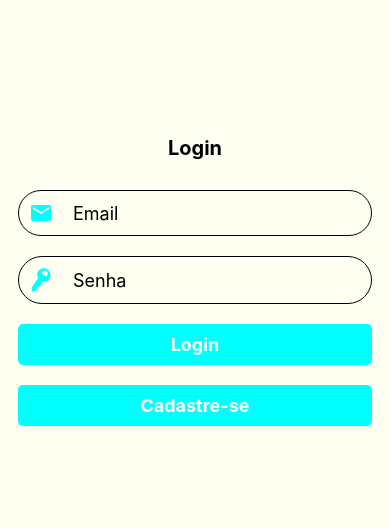
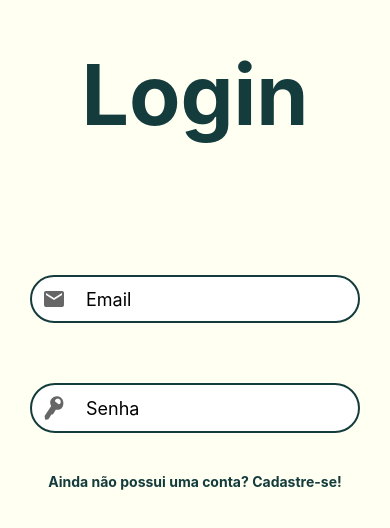
Before and after one commit to henrique117/projetoReactNative, a React Native app: screen / in a window 390 px wide. Shown: the part 136-664 px from the top of the page. Built offline with nearby package versions, Linux system fonts and the light colour scheme.

Commit message:
Arrumando a tela Login

```diff
--- a/src/components/Button/index.tsx
+++ b/src/components/Button/index.tsx
@@ -9,14 +9,23 @@ export default function Button({onPress, title, type, ...rest}:ButtonProps) {
             style={
                 type == 'ciano'
                     ? styles.buttonCiano
-                    : type == 'white'
-                    ? styles.buttonBlack
-                    : styles.buttonWhite
+                    : type == 'logcad'
+                    ? styles.buttonLogcad
+                    : styles.buttonDown
             }
             onPress={onPress}
             {...rest}
         >
-            <Text style={styles.text}>{title}</Text>
+            <Text
+                style={
+                    type == 'logcad'
+                        ? styles.textLogcad
+                        : type == 'down'
+                        ? styles.textDown
+                        : styles.text
+                }>
+                    {title}
+            </Text>
         </TouchableOpacity>
     )
 }
--- a/src/components/Button/styles.ts
+++ b/src/components/Button/styles.ts
@@ -2,13 +2,13 @@ import { StyleSheet } from 'react-native'
 import colors from '../../styles/colors'
 
 const styles = StyleSheet.create({
-    buttonBlack: {
-      backgroundColor: colors.black,
+    buttonDown: {
+      backgroundColor: colors.back,
       borderRadius: 5,
       margin: 10
     },
-    buttonWhite: {
-      backgroundColor: colors.white,
+    buttonLogcad: {
+      backgroundColor: colors.back,
       borderRadius: 5,
       margin: 10
     },
@@ -23,6 +23,20 @@ const styles = StyleSheet.create({
       textAlign: 'center',
       padding: 10,
       fontSize: 18
+    },
+
+    textLogcad: {
+      color: colors.backDarkGreen,
+      textAlign: 'center',
+      fontWeight: 'bold',
+      fontSize: 84,
+    },
+
+    textDown: {
+      color: colors.backDarkGreen,
+      textAlign: 'center',
+      fontWeight: 'bold',
+      fontSize: 14,
     }
   })
 
--- a/src/interfaces/Button.interface.ts
+++ b/src/interfaces/Button.interface.ts
@@ -1,5 +1,5 @@
 export interface ButtonProps {
     onPress: () => void
     title: string
-    type: 'black' | 'white' | 'ciano'
+    type: 'down' | 'logcad' | 'ciano'
 }
--- a/src/screens/Login/index.tsx
+++ b/src/screens/Login/index.tsx
@@ -1,5 +1,5 @@
 import React from 'react'
-import { View, Text, TextInput, KeyboardAvoidingView } from 'react-native'
+import { View, TextInput, KeyboardAvoidingView } from 'react-native'
 import { MaterialCommunityIcons, Entypo } from '@expo/vector-icons'
 import Button from '../../components/Button';
 import styles from "./styles"
@@ -18,7 +18,10 @@ export default function Login({ navigation }: LoginTypes) {
     return (
         <View style={styles.container}>
             <KeyboardAvoidingView>
-                <Text style={styles.title}>Login</Text>
+                <View style={styles.loginButton}>
+                    <Button title="Login" type="logcad" onPress={handleSignIn} />
+                </View>
+                <View style={styles.generalView}>
                     <View style={styles.formRow}>
                         <MaterialCommunityIcons name="email" style={styles.icon} />
                         <TextInput
@@ -37,8 +40,8 @@ export default function Login({ navigation }: LoginTypes) {
                             autoCapitalize='none'
                         />
                     </View>
-                <Button title="Login" type="ciano" onPress={handleSignIn} />
-                <Button title="Cadastre-se" type="ciano" onPress={handleCadastrar} />
+                </View>
+                <Button title="Ainda não possui uma conta? Cadastre-se!" type="down" onPress={handleCadastrar} />
             </KeyboardAvoidingView>
         </View>
     )
--- a/src/screens/Login/styles.ts
+++ b/src/screens/Login/styles.ts
@@ -5,35 +5,37 @@ const styles = StyleSheet.create({
     container: {
         flex: 1,
         alignItems: 'center',
-        justifyContent: 'center',
         backgroundColor: colors.back,
     },
-    title: {
-        fontSize: 20,
-        fontWeight: 'bold',
-        textAlign: 'center',
-        color: colors.black,
-        marginBottom: 20,
+    generalView: {
+        flex: 1,
+        alignItems: 'center',
+        marginTop: 20
     },
     formRow: {
-        margin: 10,
+        margin: 30,
         flexDirection: 'row',
         alignItems: 'center',
-        borderWidth: 1,
-        borderColor: colors.black,
+        borderWidth: 2,
+        borderColor: colors.backDarkGreen,
         borderRadius: 50,
+        backgroundColor: colors.white,
+        elevation: 10,
     },
     icon: {
         fontSize: 24,
-        color: colors.ciano,
+        color: colors.iconColor,
         padding: 10,
     },
     input: {
         fontSize: 18,
         padding: 10,
-        width: '80%',
-
-    }
+        width: '70%',
+    },
+    loginButton: {
+        marginTop: 170,
+        paddingBottom: 70
+    },
 })
 
 export default styles
--- a/src/styles/colors.ts
+++ b/src/styles/colors.ts
@@ -4,5 +4,6 @@ export default {
     ciano: '#00ffff',
     back: '#fffff2',
     backGreen: '#93dddc',
-    backDarkGreen: '#143c3c'
+    backDarkGreen: '#143c3c',
+    iconColor: '#666666'
 }
```
Lines whose indentation alone changed are shown as unchanged.
